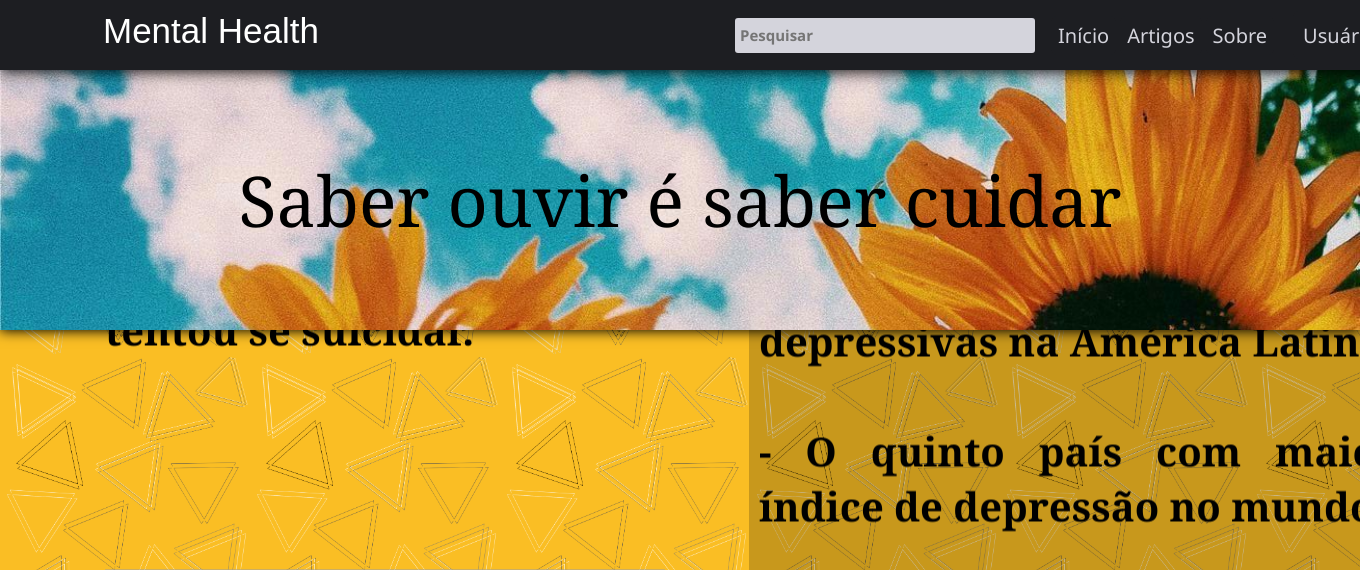
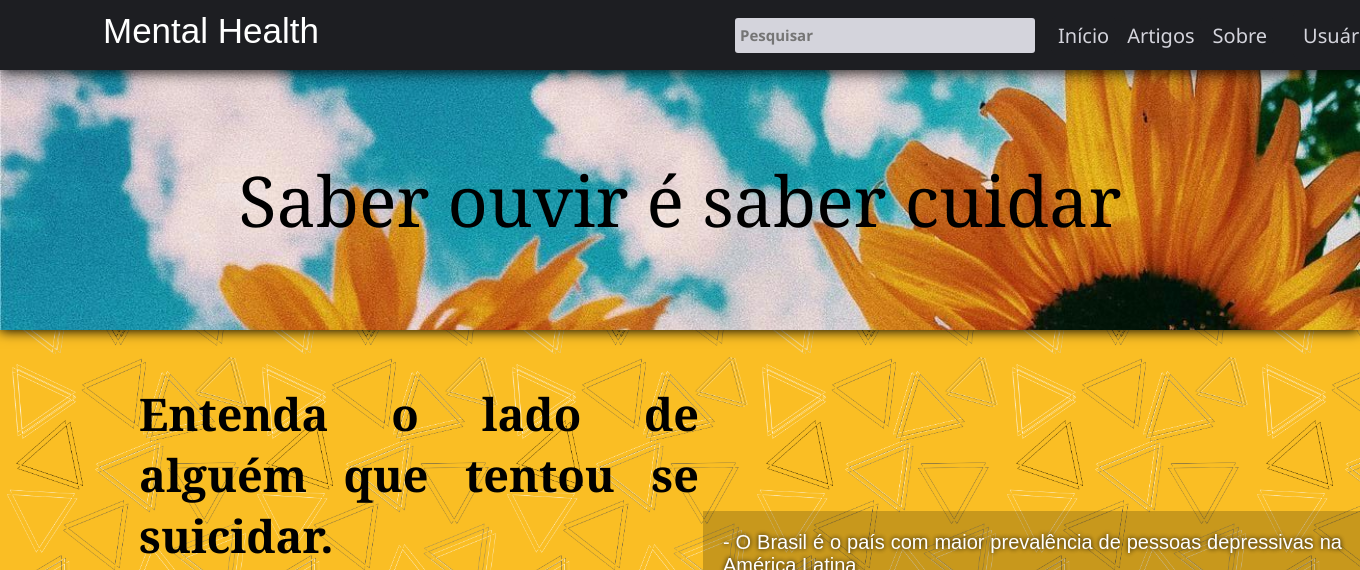
Before and after one commit to LucasEduardoGiovanini/MentalHealth, a PHP site: page /html/index.html in a window 1360 px wide. Shown: the top 570 px of the page. Run offline with PHP 8.4, Linux system fonts and the light colour scheme; grey boxes are pictures that could not be loaded.

Commit message:
Tela artigos parte 1
modelo inicial da tela de artigos

```diff
--- a/css/artigo.css
+++ b/css/artigo.css
@@ -1,20 +1,19 @@
 #div_texto{
-    position: absolute;
-    top: 95%;
-    left: 50%;
-    transform: translate(-50%, -50%);
+    margin-top: 380px;
+    margin-left: auto;
+    margin-right: auto;
     width: 75%;
 }
 
 #titulo_artigo{
-    font-size: 80px;
+    font-size: 50px;
     text-align: center;
     padding-bottom: 20px;
 
 }
 
 #autor_artigo{
-    font-size: 40px;
+    font-size: 35px;
     text-align: justify;
     padding-bottom: 20px;
 }
--- a/css/estilos.css
+++ b/css/estilos.css
@@ -7,10 +7,10 @@
     padding:0;
     background-image: url("../Imagens/bg.png");
     background-size: 250px;
-    height: 1200px;
 }
 
 #img_topo{
+    top: 0px;
     position: fixed;
     z-index: 998;
     background-image: url(" ../Imagens/girasol.png");
@@ -63,6 +63,7 @@
 /* ========================== barra cinza do topo da página, com o logo, pesquisa, botões ================================*/
 
 #barra{
+    top: 0px;
     height: 70px;
     background-color: #1d1e22;
     box-shadow: 0 1px 15px rgb(0, 0, 0);
@@ -180,32 +181,11 @@
     width: 100%;
     height: 30%;
     position: absolute;
-    bottom:-950;
+    bottom:-1650;
 
 }
 
 .caixa_texto{
     background-color:rgba(0, 0, 0, 0.199);
-    padding: 10px;
+    padding: 20px;
 }
-
-#caixa_texto{
-    background-color:rgba(0, 0, 0, 0.199);
-    padding: 10px;
-}
-
-#caixa_texto_2{
-    margin-left: -100px;
-    width: 700px;
-    background-color:rgba(0, 0, 0, 0.199);
-    padding: 20px;
-    margin-top: 20px;
-}
-
-#caixa_texto_3{
-    margin: auto;
-    width: 1300px;
-    background-color:rgba(0, 0, 0, 0.199);
-    padding: 20px;
-    margin-top: 20px;
-}
--- a/css/inicio.css
+++ b/css/inicio.css
@@ -1,27 +1,25 @@
+#div_texto{
+    margin-top: 380px;
+    margin-left: auto;
+    margin-right: auto;
+    width: 80%;
+}
+
+
 #titulo_texto{
     font-family: Georgia, 'Times New Roman', Times, serif;
-    font-size: 40px;
+    font-size: 45px;
     font-weight: bolder;
     text-align: left;
     text-align: justify;
 
 }
 
-#div_texto{
-    position: absolute;
-    top: 155%;
-    left: 50%;
-    transform: translate(-50%, -50%);
-    width: 85%;
-}
-
-#texto{
-
-    padding-left: 100px;
+.texto{
     text-align: justify;
     text-justify: inter-word;
     font-family: Arial, sans-serif;
-    font-size: 23px;
+    font-size: 20px;
     color: white;
     text-shadow: 0 0 5px black;
     stroke: black;
--- /dev/null
+++ b/css/pagArtigos.css
@@ -0,0 +1,45 @@
+#div_texto{
+    margin-top: 380px;
+}
+
+#Caixa_Artigo{
+    height: 300px;
+    width: 1000px;
+    margin-left: auto;
+    margin-right: auto;
+    padding: 10px;
+    margin-bottom: 50px;
+    background-color:rgb(60, 60, 61);
+    border-style: none;
+}
+
+#preview_artigo{
+    width: 100%;
+    height: 100%;
+    border-collapse: collapse;
+}
+
+#preview_artigo tr td{
+    padding: 15px;
+    color: lightgray;
+}
+
+#img_artigo{
+    background: url("../imagens/3.png") no-repeat center;
+    background-size: cover;
+    width: 30%;
+}
+#titulo_artigo{
+    height: 20%;
+    font-size: 35px;
+}
+#des_artigo{
+    width: 70%;
+    font-size: 25px;
+    vertical-align: top;
+}
+
+#seta{
+    width: 25px;
+    height: 45px;
+}
--- a/css/sobre.css
+++ b/css/sobre.css
@@ -1,8 +1,7 @@
 #div_texto{
-    position: absolute;
-    top: 120%;
-    left: 50%;
-    transform: translate(-50%, -50%);
+    margin-top: 380px;
+    margin-left: auto;
+    margin-right: auto;
     width: 85%;
 }
 
--- a/html/index.html
+++ b/html/index.html
@@ -1,4 +1,7 @@
 <html>
+	<meta http-equiv="Cache-Control" content="no-cache, no-store, must-revalidate" />
+	<meta http-equiv="Pragma" content="no-cache" />
+	<meta http-equiv="Expires" content="0" />
 
 <head>
 	<meta http-equiv="Cache-control" content="no-cache">
@@ -7,10 +10,10 @@
 	<link rel="stylesheet alternate" href="../css/inicio.css" id = "css_inicio">
 	<link rel="stylesheet alternate" href="../css/sobre.css" id = "css_sobre">
 	<link rel="stylesheet alternate" href="../css/artigo.css" id = "css_artigo">
+	<link rel="stylesheet alternate" href="../css/pagArtigos.css" id = "css_pagArtigo">
 
     <script src="https://ajax.googleapis.com/ajax/libs/jquery/3.4.1/jquery.min.js"></script>
 	<script type="text/javascript" src="../javascript/todos.js"></script>
-
 
 
 	<meta charset="UTF-8">
@@ -18,7 +21,6 @@
 </head>
 
 <body>
-
 	<div id = "barra">	<!--barra cinza do topo -->
 		<table>
 			<tr>
@@ -53,12 +55,16 @@
 		<div id = "texto_img" ></div>
 	</div>
 
+
 	<div id = "div_texto">
+
+
 
 	</div>
 
 
 	<div id = "barra_fim">
+
 	</div>
 
 </body>
--- a/html/inicio.html
+++ b/html/inicio.html
@@ -1,10 +1,10 @@
 <div id = "novo">
 
   <table>
-    <tr id = "titulo_texto">
-      <td>Entenda o lado de alguém que tentou se suicidar.</td>
-      <td  rowspan = "2" class = "texto">
-        <div id = "caixa_texto">
+    <tr>
+      <td id = "titulo_texto">Entenda o lado de alguém que tentou se suicidar.</td>
+      <td  rowspan = "2" >
+        <div class = "caixa_texto texto">
         - O Brasil é o país com maior prevalência de pessoas depressivas na América Latina.
         <br><br> - O quinto país com maior índice de depressão no mundo.
         <br><br>- Cerca de 12 milhões de pessoas sofrem com o mal.
@@ -12,7 +12,6 @@
         um “momento de tristeza” e não uma doença grave.
         </div>
       </td>
-
     </tr>
 
     <tr>
@@ -23,7 +22,7 @@
 
     <tr>
       <td class="texto">
-        <div id = "caixa_texto_2">
+        <div class = "caixa_texto">
           -Mais de 300 milhões de pessoas vivem com depressão em 2015, alertou a Organização Mundial da Saúde (OMS)<br>
           -Em 2017 o numero de depressivos já subiu para quase 800 milhões.
           <br>
@@ -51,7 +50,7 @@
     <iframe width="560" height="315" src="https://www.youtube.com/embed/T2XLwjy65LA" frameborder="0" allow="accelerometer; autoplay; encrypted-media; picture-in-picture" allowfullscreen></iframe>
   </div>
 
-  <div id="caixa_texto_3">
+  <div class = "caixa_texto">
     <h2>TRISTEZA NÃO É DEPRESSAO</h2>
       <p class="texto">
       Tristeza é algo momentaneo e saudavel, nós aprendemos e nos fortalecemos com ela. Nela se encaixa também o luto, que pode ocorrer por perdas de entes queridos e situações em que a pessoa esta muito estressada. Nesse estado é perfeitamente normal se sentir triste por ate 6 meses.<br>
--- a/javascript/todos.js
+++ b/javascript/todos.js
@@ -1,7 +1,7 @@
 $(document).ready(function () {
-
   $("#div_texto").load("inicio.html");
   enableStylesheet(document.getElementById("css_inicio"));
+
 
     $("#sobre").click(function () {
       document.body.scrollTop = 0;
```
Also changed, not shown: html/pagArtigos.html (added, +17 -0 lines), Imagens/1.png (added), Imagens/2.png (added), Imagens/3.png (added), Imagens/4.png (added), Imagens/5.png (added), Imagens/6.png (added), Imagens/dandelion_test1.jpeg (deleted), Imagens/dandelion_test2.jpg (deleted), Imagens/seta.png (added).
